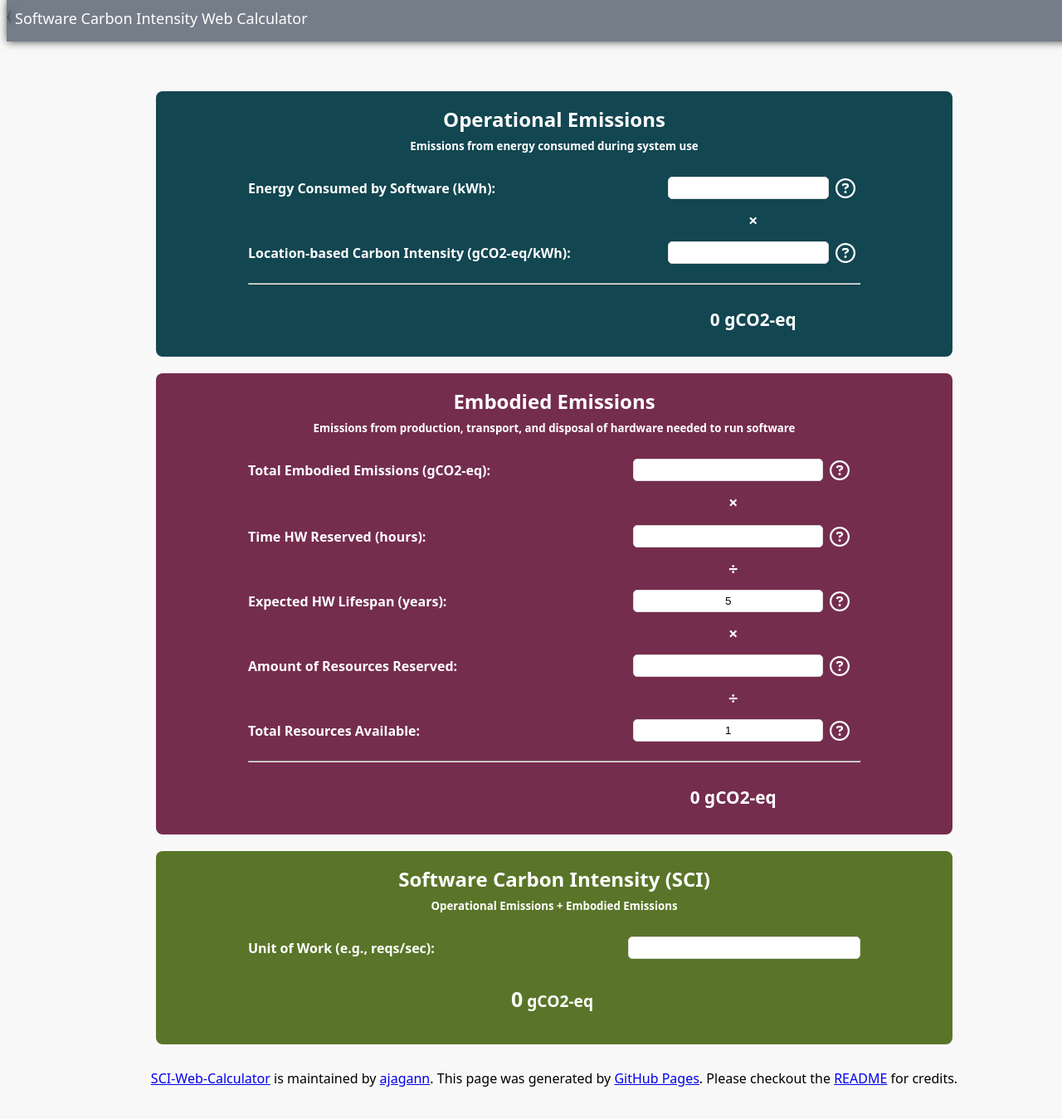
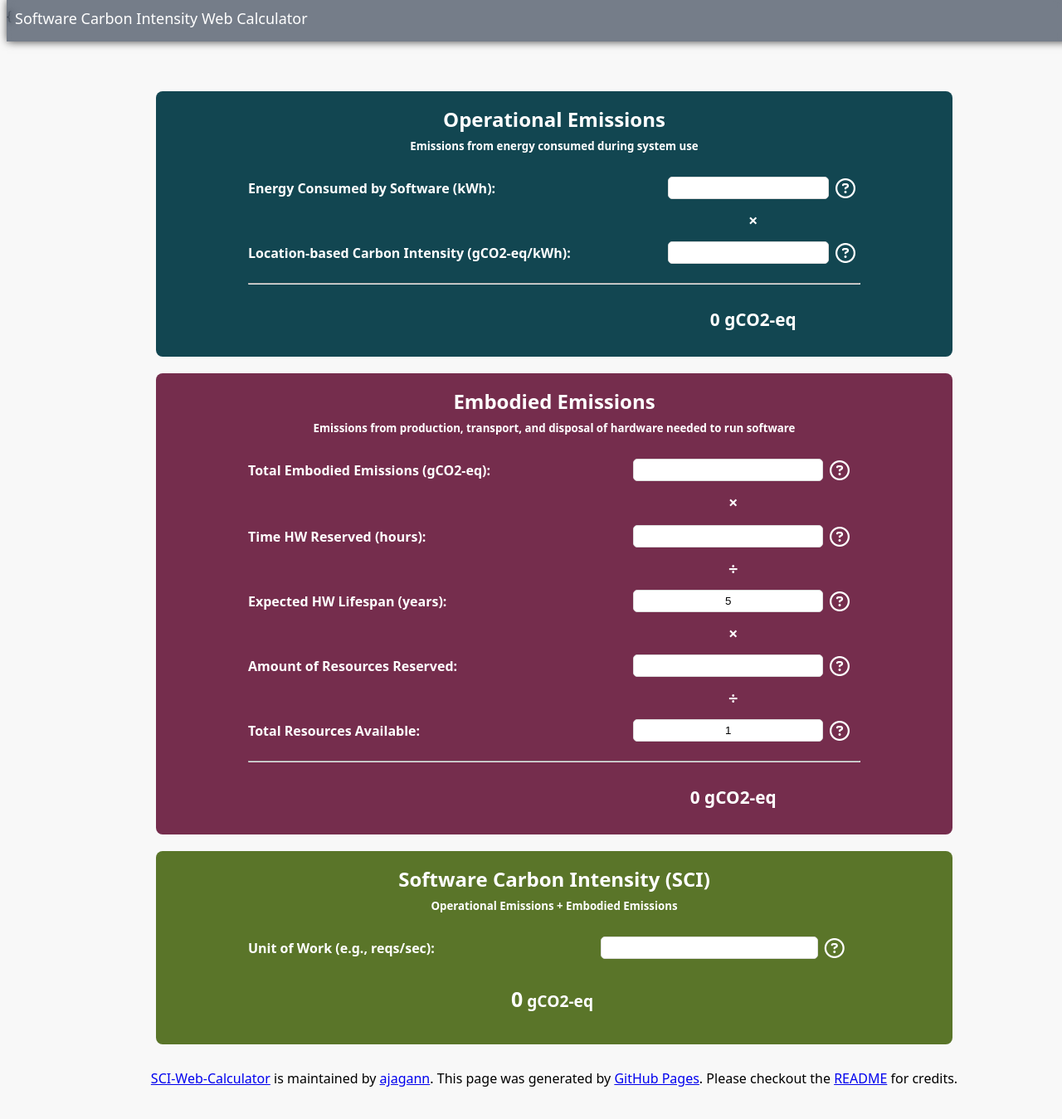
Before and after one commit to ajagann/SCI-Web-Calculator, a Jekyll site: the page built from index.html, in a window 1280 px wide and 1351 px high. Shown: the whole window at 83% size. Built offline with Jekyll 4.4.1, drawn with Linux system fonts in a browser that asks for light colours; nearby versions of some CDN libraries.

Commit message:
add info icon for unit of work

```diff
--- a/_includes/calculator.html
+++ b/_includes/calculator.html
@@ -164,6 +164,14 @@
             <tr>
                 <td><label for="unitWork">Unit of Work (e.g., reqs/sec):</label></td>
                 <td class="row-input"><input id="unitWork" class="input-box"></td>
+                <td class="infoIcon">
+                    <i class="info-icon fa-regular fa-circle-question fa-xl"></i>
+                    <div class="infoModal hover-modal">
+                        <p>
+                            This value normalizes the carbon emissions to understand the efficiency and environmental impact of the software per unit of its functional output.
+                        </p>
+                    </div>
+                </td>
             </tr>
         </table>
 
```
